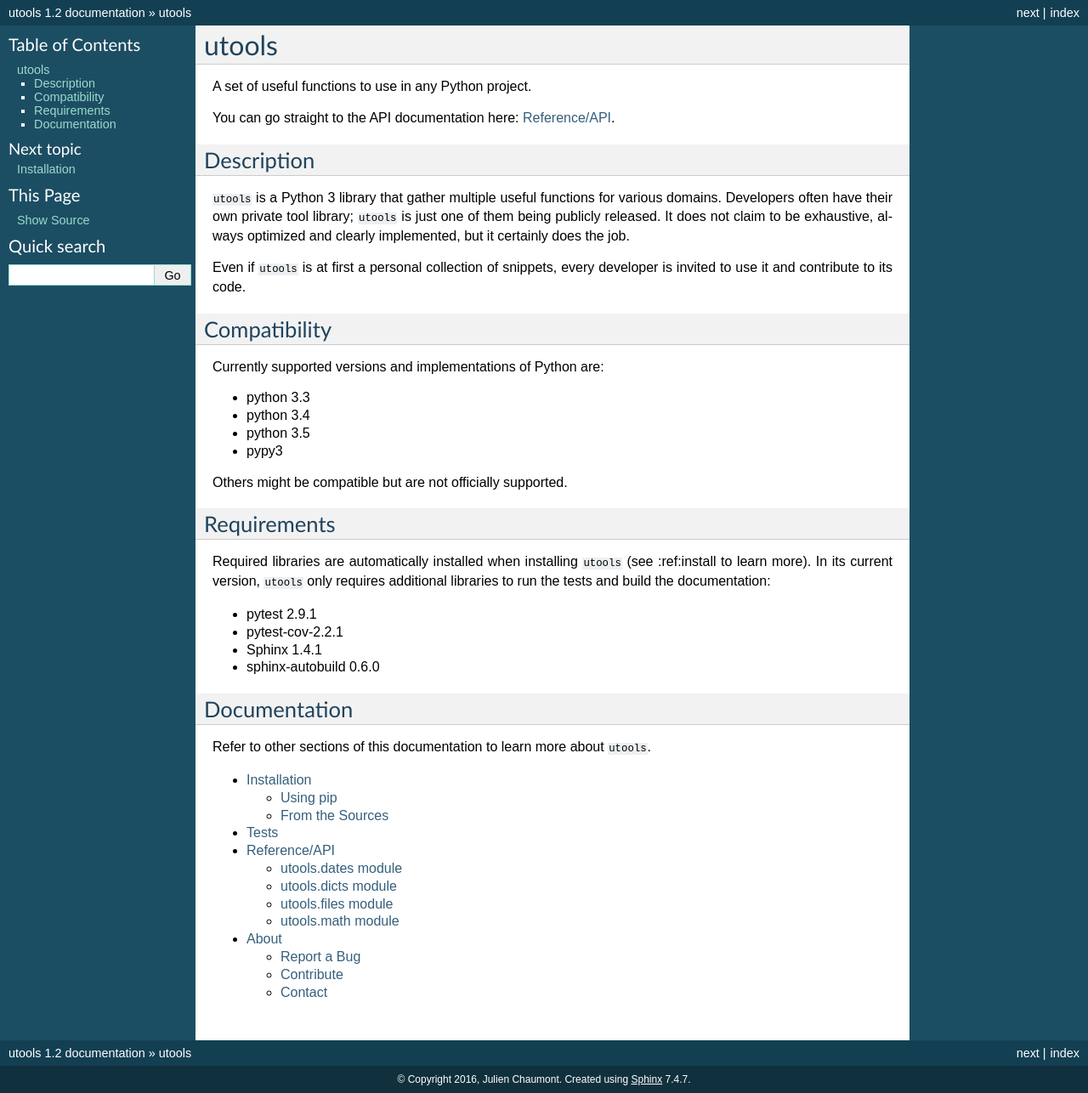
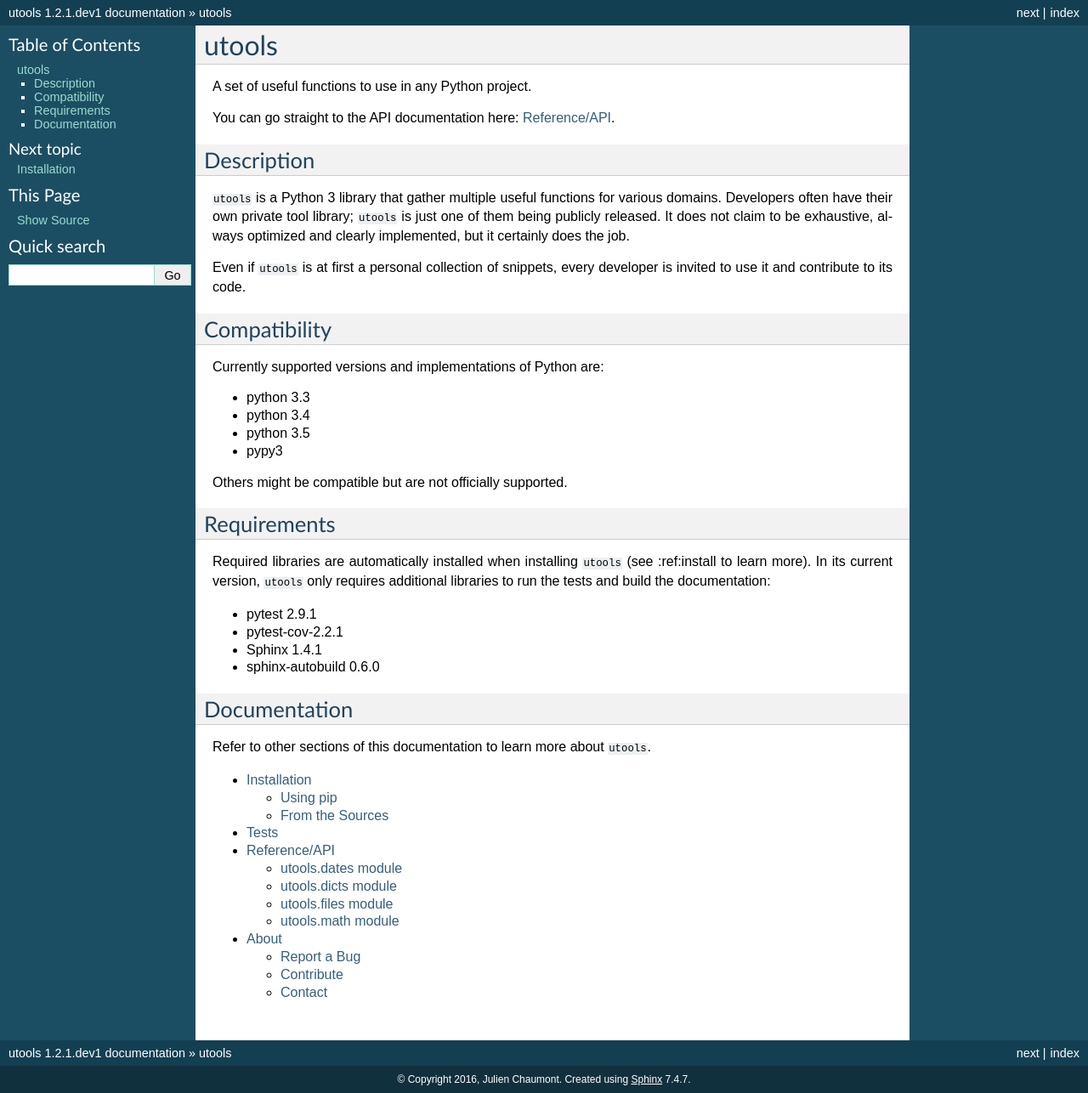
Before and after one commit to julienc91/utools, a Sphinx documentation site: the page built from docs/index.rst, in a window 1280 px wide. Shown: the whole page at 85% size. Built offline with Sphinx 7.4.7, drawn with Linux system fonts in a browser that asks for light colours.

```diff
--- a/docs/conf.py
+++ b/docs/conf.py
@@ -55,9 +55,9 @@ author = 'Julien Chaumont'
 # built documents.
 #
 # The short X.Y version.
-version = '1.2'
+version = '1.2.1'
 # The full version, including alpha/beta/rc tags.
-release = '1.2'
+release = '1.2.1.dev1'
 
 # The language for content autogenerated by Sphinx. Refer to documentation
 # for a list of supported languages.
--- a/setup.py
+++ b/setup.py
@@ -4,7 +4,7 @@ from setuptools import setup, find_packages
 
 setup(
     name="utools",
-    version="1.2",
+    version="1.2.1.dev1",
     author="Julien Chaumont",
     author_email="utools@julienc.io",
     description="A set of useful functions to use for various purposes in any Python project",
--- a/utools/__init__.py
+++ b/utools/__init__.py
@@ -1,3 +1,3 @@
 # -*- coding: utf-8 -*-
 
-__version__ = "1.2"
+__version__ = "1.2.1.dev1"
```
Also changed, not shown: CHANGELOG.md (+4 -0 lines), README.md (+2 -2 lines), 2 other files.
